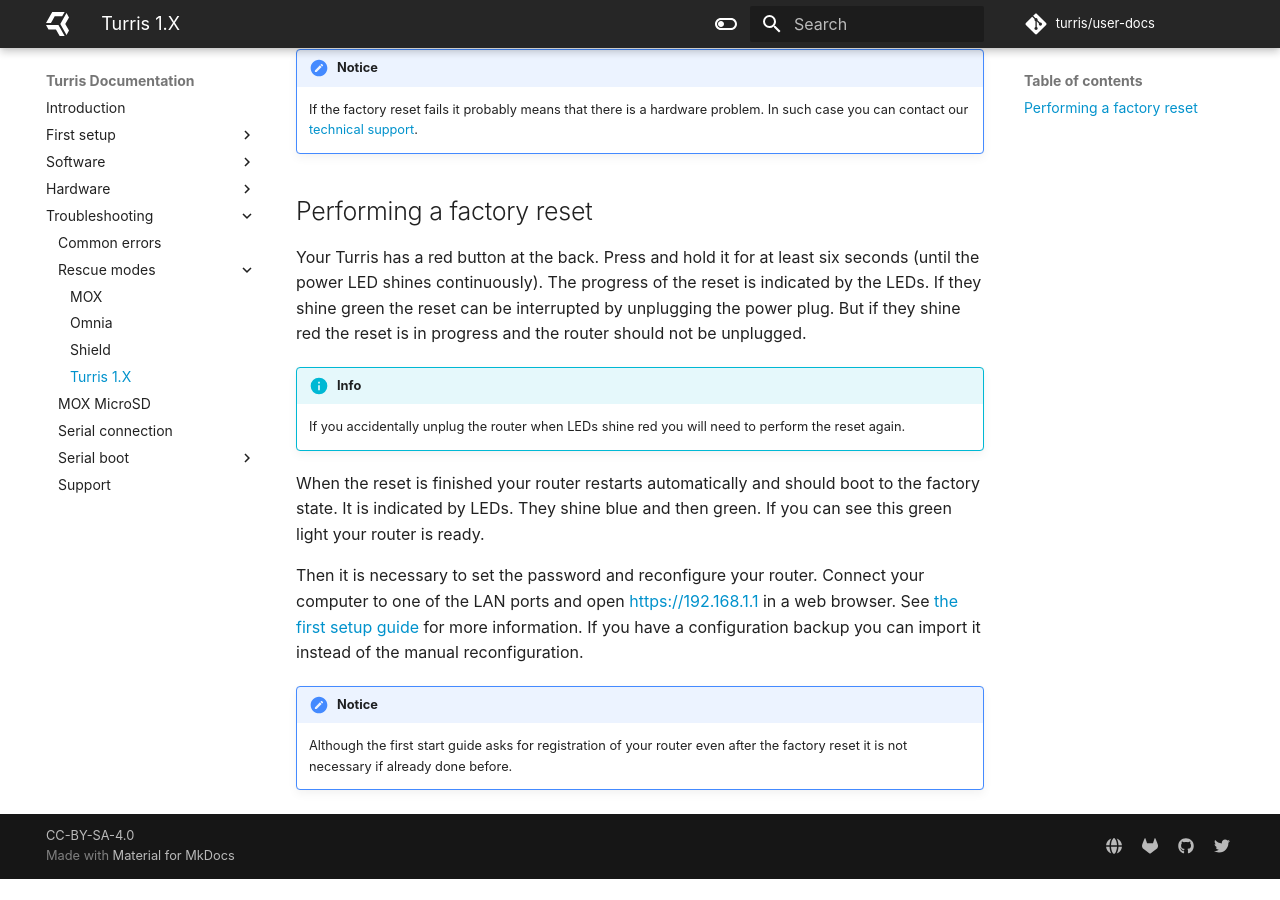
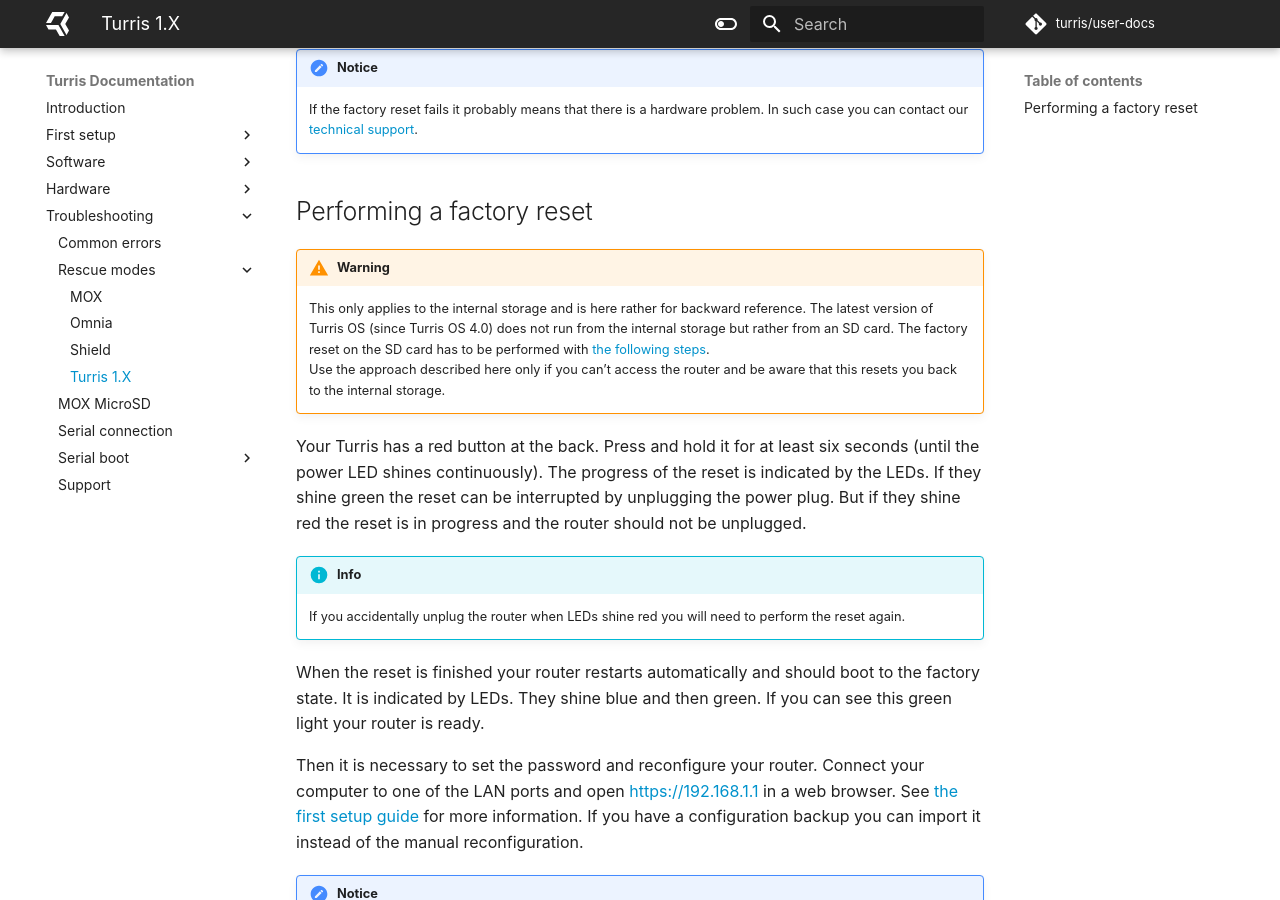
Before and after one commit to turris-cz/user-docs, an MkDocs documentation site: the page built from docs/hw/turris-1x/factory-reset.md, in a window 1280 px wide and 900 px high, scrolled down 398 px. Built offline with MkDocs 1.6.1 and Material for MkDocs 9.7.7, drawn with Linux system fonts in a browser that asks for light colours; before the commit the page ends 1277 px from its top, so only the background shows below that.

Commit message:
turris-1x/factory-reset: add warning for SD card
The users of this documentation are using SD card so we should warn that
these steps are not most likely what they are looking for. Instead this
points them to the steps for SD card.

```diff
--- a/docs/hw/turris-1x/factory-reset.md
+++ b/docs/hw/turris-1x/factory-reset.md
@@ -21,6 +21,15 @@
     [technical support](../../basics/support.md).
 
 ## Performing a factory reset
+
+!!! warning
+    This only applies to the internal storage and is here rather for backward
+    reference. The latest version of Turris OS (since Turris OS 4.0) does not run
+    from the internal storage but rather from an SD card. The factory reset on the SD card
+    has to be performed with [the following
+    steps](/geek/btrfs_turris1x/#how-to-perform-factory-reset-medkit).
+    Use the approach described here only if you can't access the router and be aware
+    that this resets you back to the internal storage.
 
 Your Turris has a red button at the back. Press and hold it for at least
 six seconds (until the power LED shines continuously). The progress of
```
